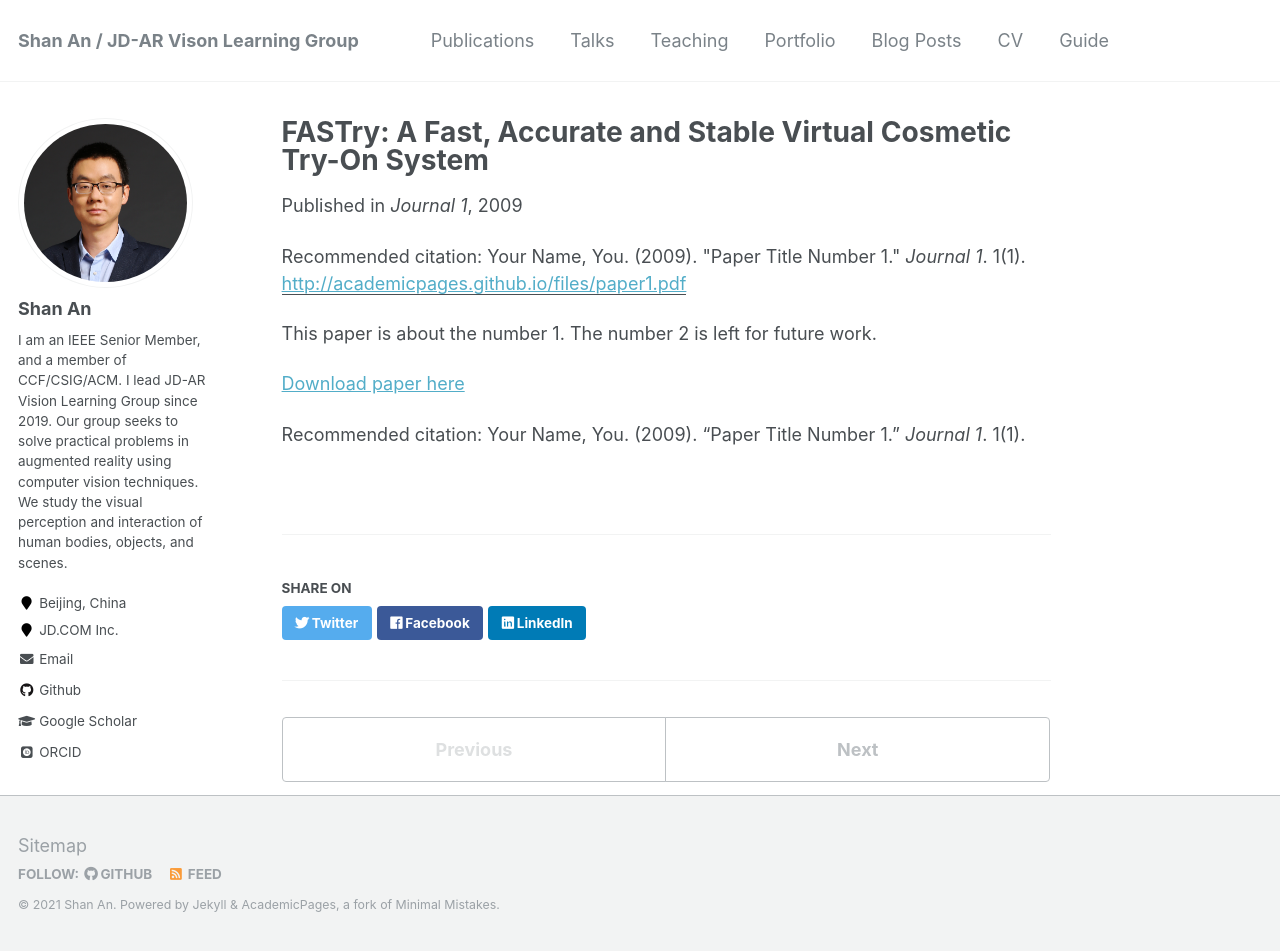
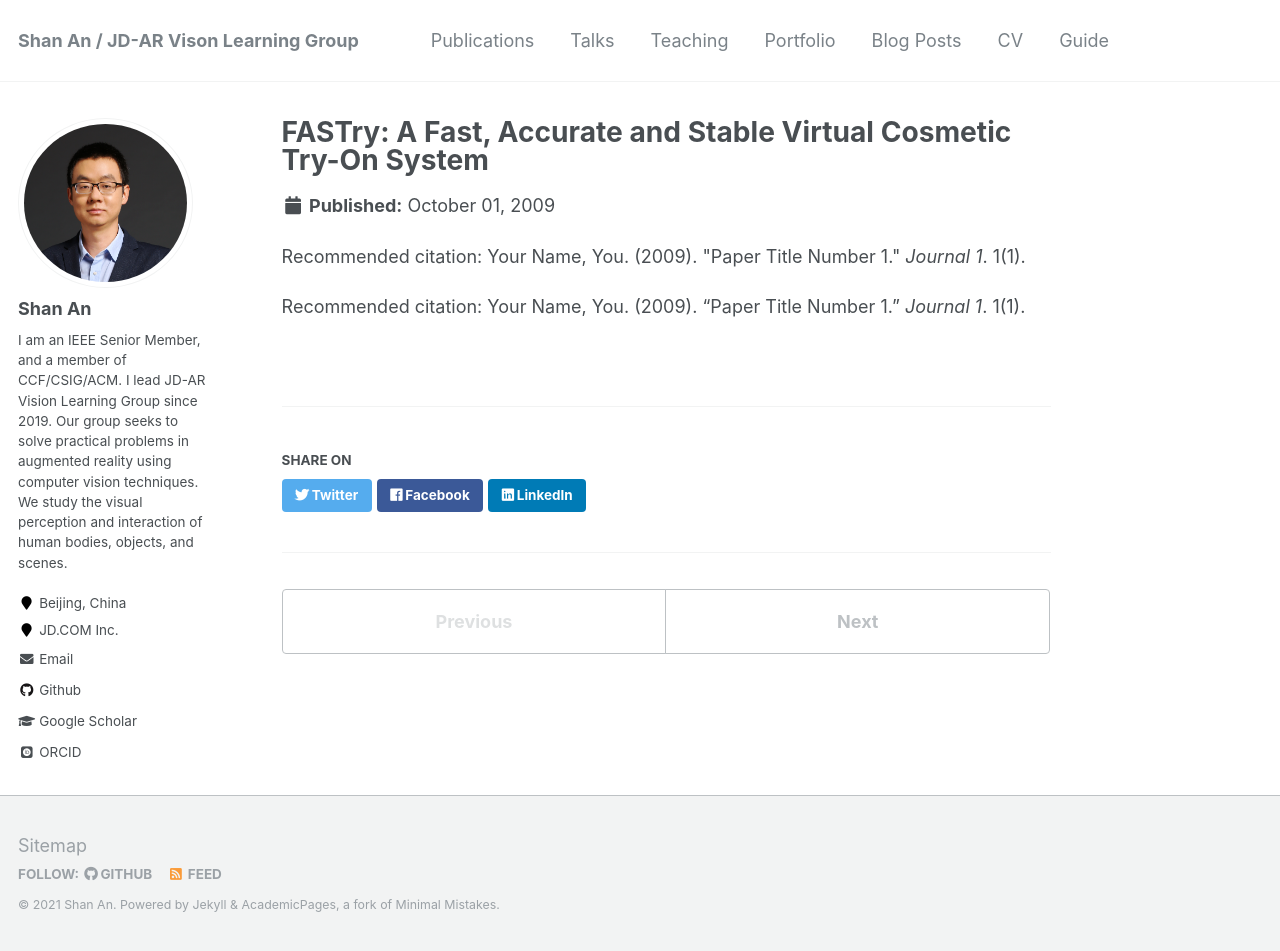
Before and after one commit to anshan-XR-ROB/anshan-XR-ROB.github.io, a Jekyll site: the page built from _publications/2009-10-01-paper-title-number-1.md, in a window 1280 px wide and 951 px high. Built offline with Jekyll 4.4.1, drawn with Linux system fonts in a browser that asks for light colours; some web fonts are replaced.

Commit message:
Update 2009-10-01-paper-title-number-1.md

```diff
--- a/_publications/2009-10-01-paper-title-number-1.md
+++ b/_publications/2009-10-01-paper-title-number-1.md
@@ -1,15 +1,8 @@
 ---
 title: "FASTry: A Fast, Accurate and Stable Virtual Cosmetic Try-On System"
-collection: publications
-permalink: /publication/2009-10-01-paper-title-number-1
-excerpt: 'This paper is about the number 1. The number 2 is left for future work.'
-date: 2009-10-01
-venue: 'Journal 1'
-paperurl: 'http://academicpages.github.io/files/paper1.pdf'
+
+
 citation: 'Your Name, You. (2009). &quot;Paper Title Number 1.&quot; <i>Journal 1</i>. 1(1).'
 ---
-This paper is about the number 1. The number 2 is left for future work.
-
-[Download paper here](http://academicpages.github.io/files/paper1.pdf)
 
 Recommended citation: Your Name, You. (2009). "Paper Title Number 1." <i>Journal 1</i>. 1(1).
```
